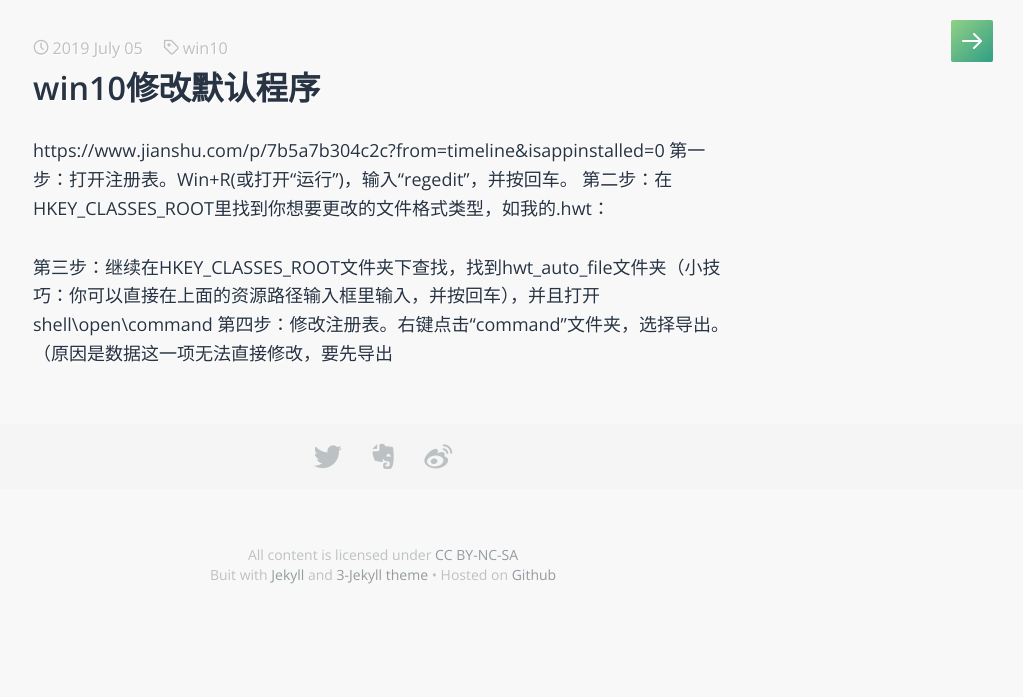
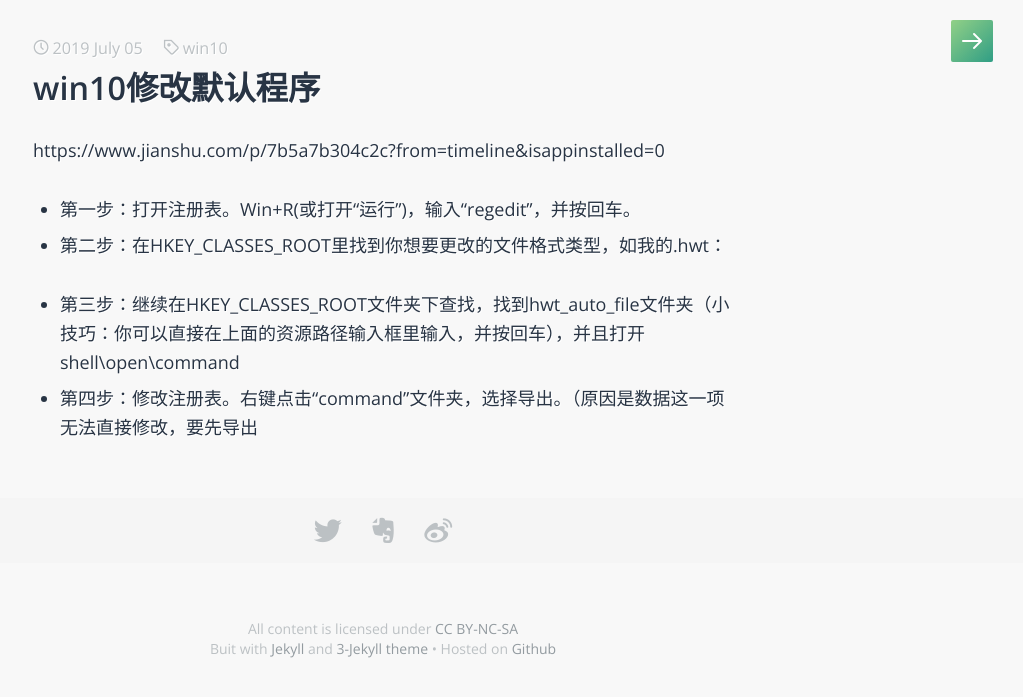
Before and after one commit to Stenson00o/Stenson00o.github.io, a Jekyll site: the page built from _posts/2019-07-05-win10-replace-default-exe.md, in a window 1280 px wide. Shown: the top 697 px of the page, without its empty margins (257-1280 px from the left). Built offline with Jekyll 4.4.1, drawn with Linux system fonts in a browser that asks for light colours; some web fonts are replaced.

```diff
--- a/_posts/2019-07-05-win10-replace-default-exe.md
+++ b/_posts/2019-07-05-win10-replace-default-exe.md
@@ -6,8 +6,8 @@ tags: win10
 description: win10 用注册表修改默认程序
 ---
 https://www.jianshu.com/p/7b5a7b304c2c?from=timeline&isappinstalled=0
-第一步：打开注册表。Win+R(或打开“运行”)，输入“regedit”，并按回车。
-第二步：在HKEY_CLASSES_ROOT里找到你想要更改的文件格式类型，如我的.hwt：
++ 第一步：打开注册表。Win+R(或打开“运行”)，输入“regedit”，并按回车。
++ 第二步：在HKEY_CLASSES_ROOT里找到你想要更改的文件格式类型，如我的.hwt：
 
-第三步：继续在HKEY_CLASSES_ROOT文件夹下查找，找到hwt_auto_file文件夹（小技巧：你可以直接在上面的资源路径输入框里输入，并按回车），并且打开shell\open\command
-第四步：修改注册表。右键点击“command”文件夹，选择导出。（原因是数据这一项无法直接修改，要先导出
++ 第三步：继续在HKEY_CLASSES_ROOT文件夹下查找，找到hwt_auto_file文件夹（小技巧：你可以直接在上面的资源路径输入框里输入，并按回车），并且打开shell\open\command
++ 第四步：修改注册表。右键点击“command”文件夹，选择导出。（原因是数据这一项无法直接修改，要先导出
```
Also changed, not shown: _posts/2019-06-30-python-byte-meaning.md (+3 -1 lines), _posts/2019-07-01-exsi-template-achive.md (+1 -1 lines).
